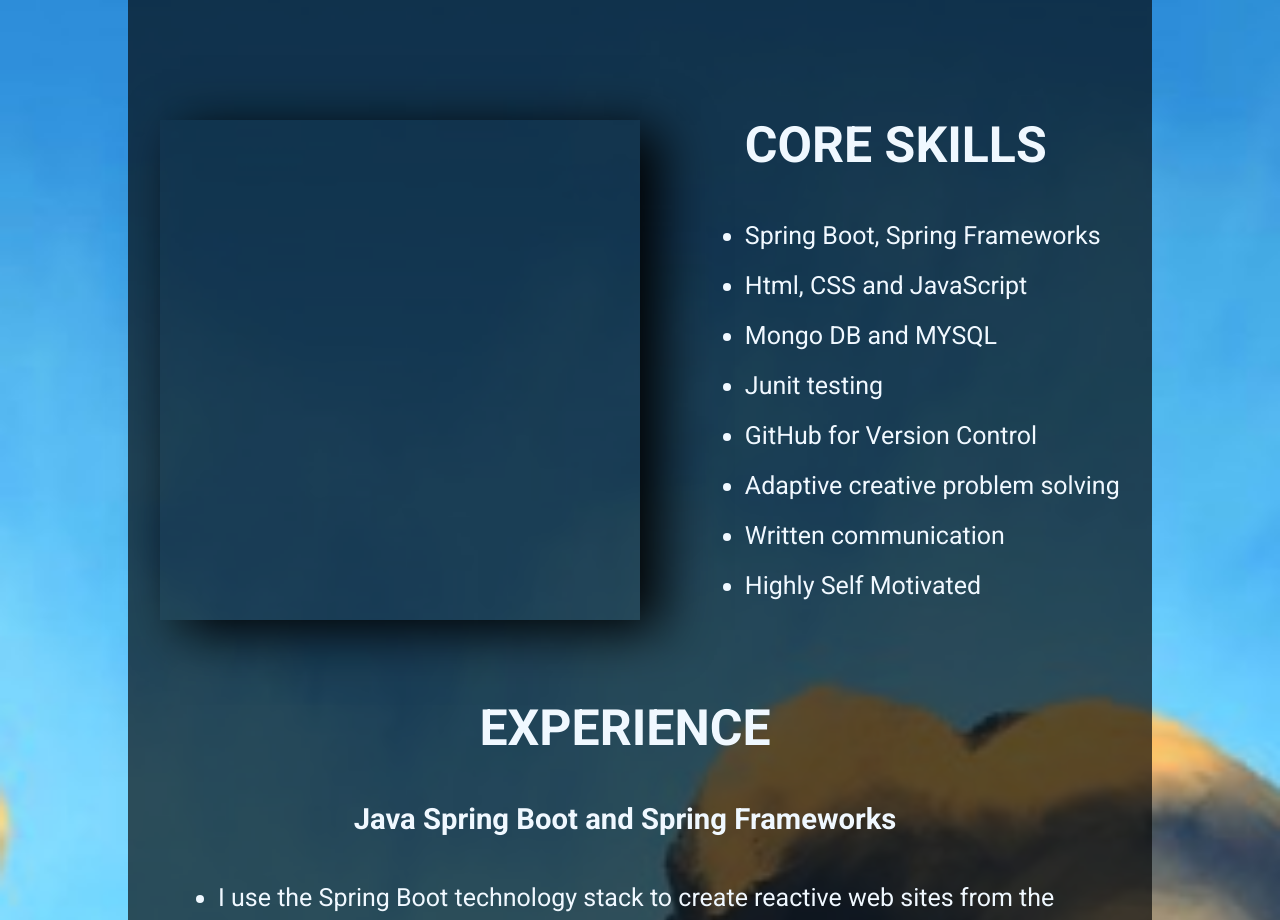
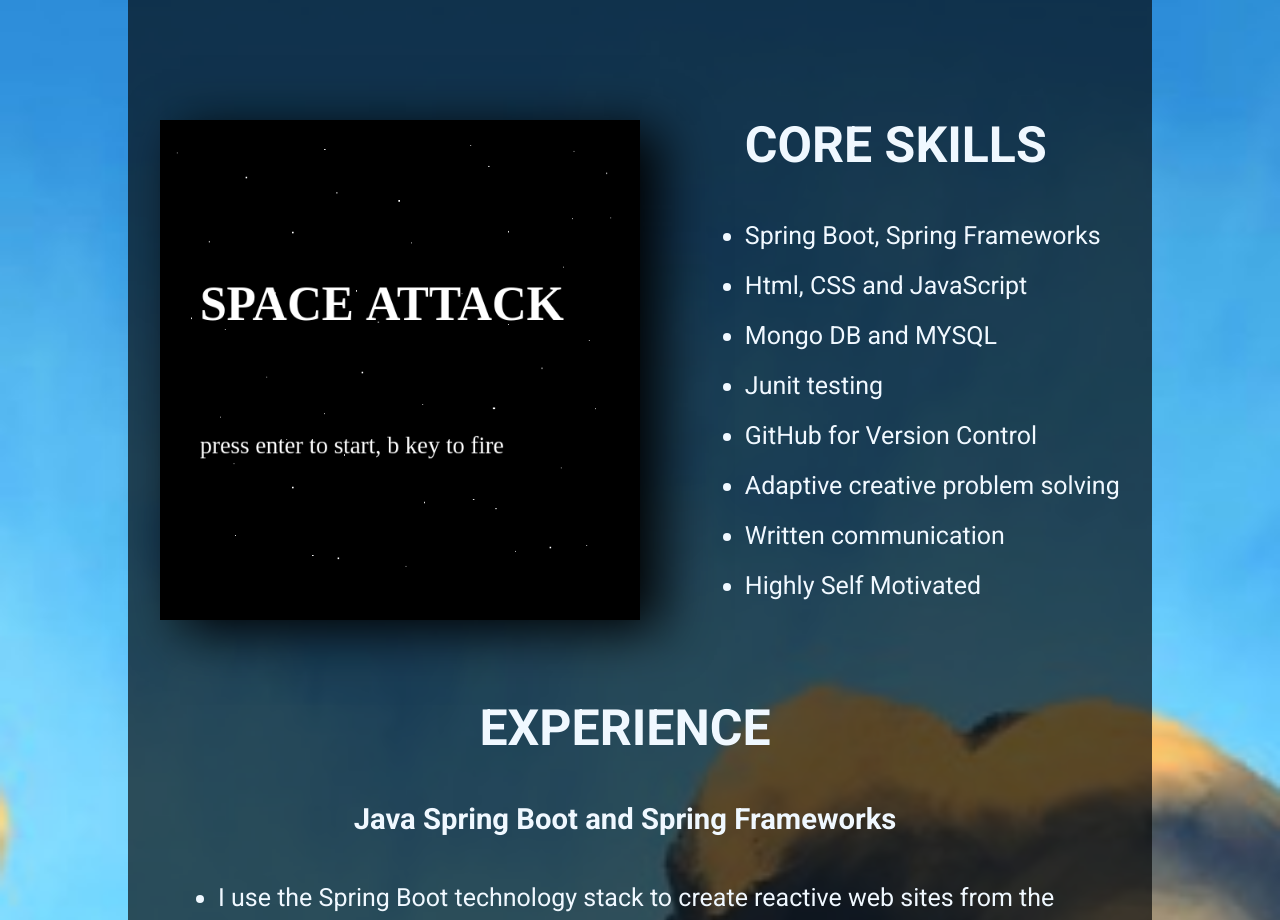
Before and after one commit to Delroy-Barnies/delroybarniesdeveloper.github.io, a plain HTML site: page index.html in a window 1280 px wide. Shown: the part 2620-3540 px from the top of the page. Drawn offline with Linux system fonts and the light colour scheme.

Commit message:
Update index.html

```diff
--- a/index.html
+++ b/index.html
@@ -249,7 +249,7 @@
     <script src="js/particles.min.js"></script>
     <script src="js/app.js"></script>
 
-    <script type="module" src="js/game/game.js"></script>
+    <script type="module" src="game.js"></script>
 
 </body>
 
```
